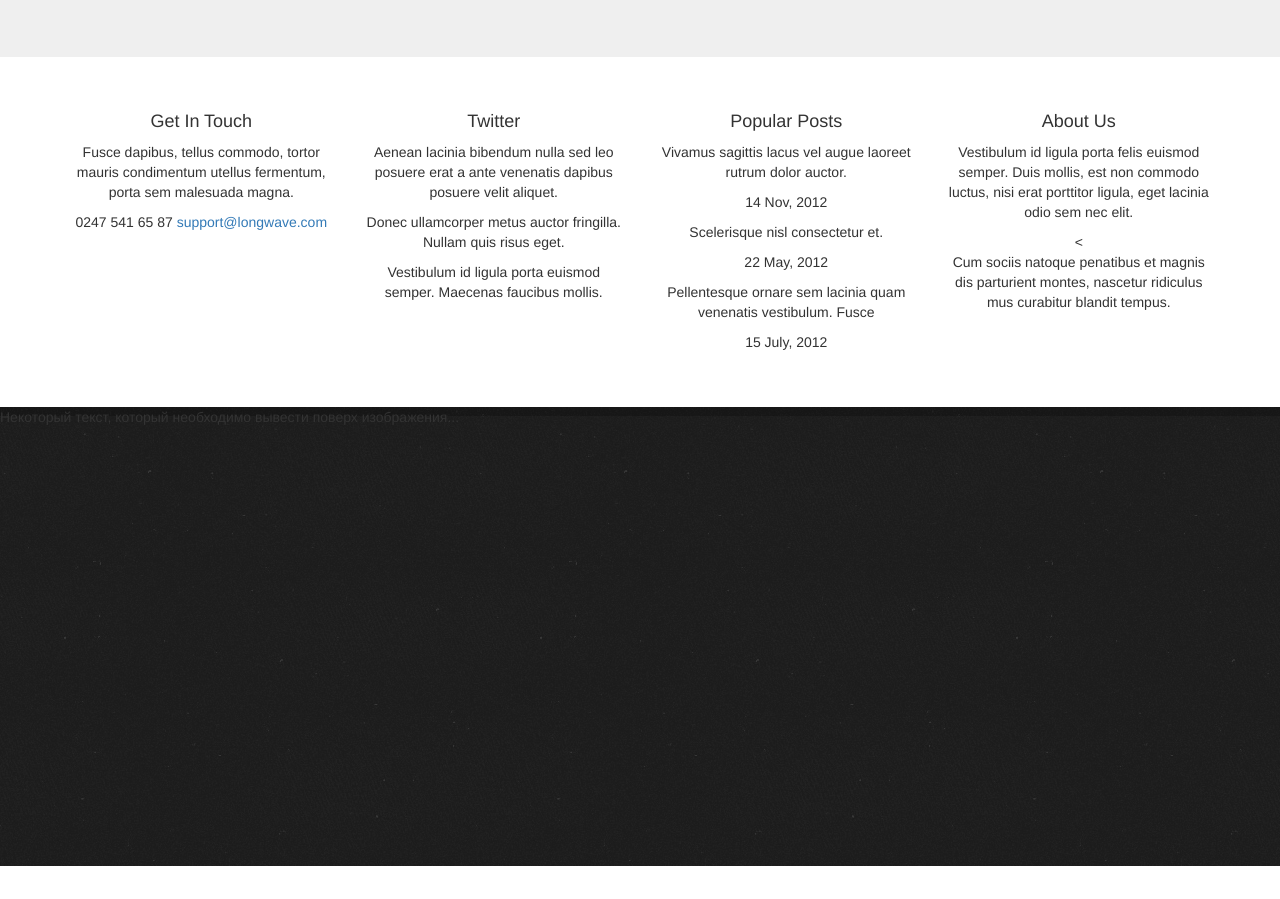
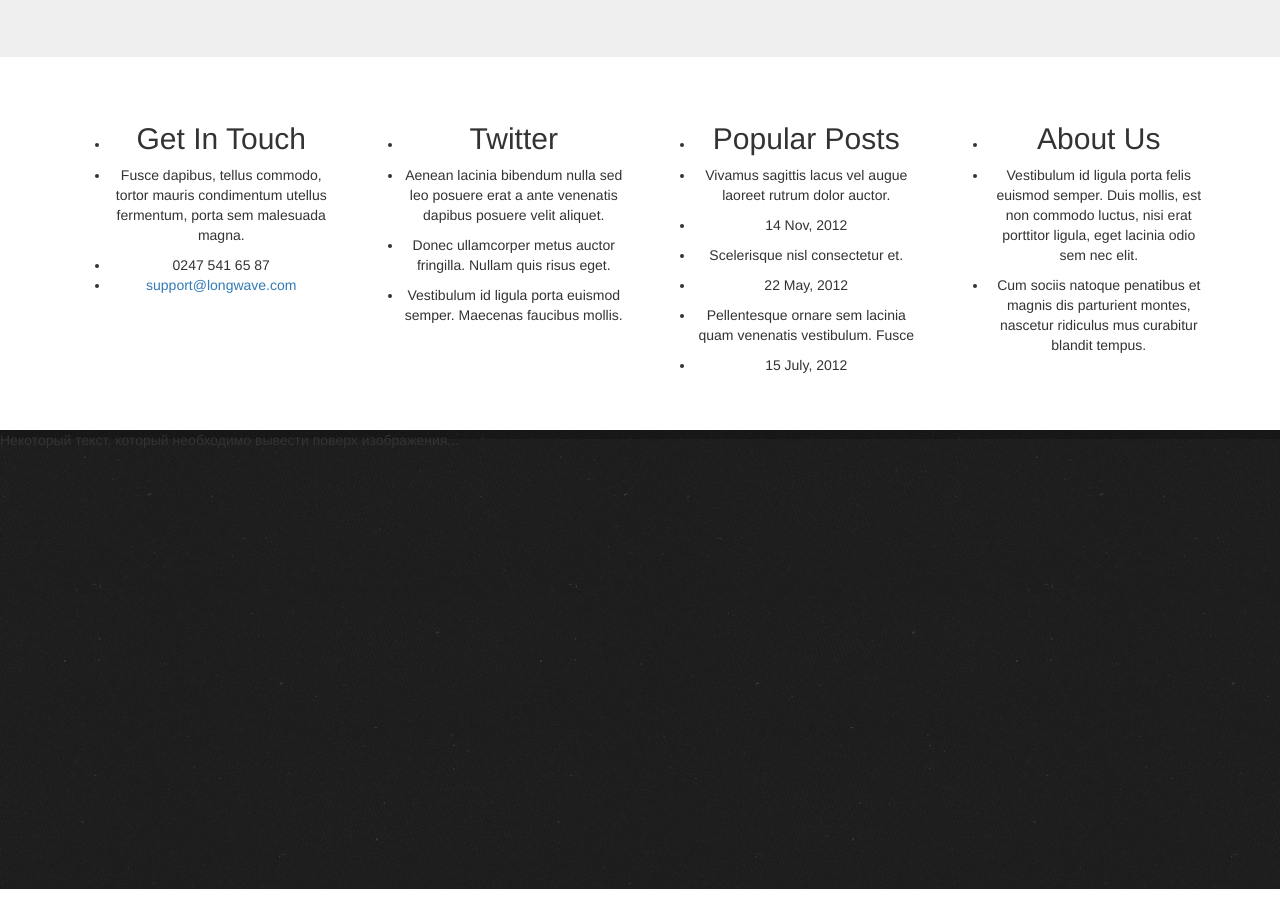
Before and after one commit to Mynik3D/Marble, a plain HTML site: page index.html in a window 1280 px wide. Shown: the part 1612-2511 px from the top of the page. Drawn offline with nearby package versions, Linux system fonts and the light colour scheme.

Commit message:
list style

```diff
--- a/index.html
+++ b/index.html
@@ -163,36 +163,42 @@
         <div class="footer__limiter">
         <div class="row">
       <div class="col-md-3">
-        <h4>Get In Touch</h4>
-        <p>Fusce dapibus, tellus commodo, tortor mauris condimentum utellus fermentum, porta sem malesuada magna.</p>
-        <span class="footer__tel">0247 541 65 87</span>
-        <a href="#">support@longwave.com</a>
-
-      </div>
-      <div class="col-md-3">
-        <h4>Twitter</h4>
-        <p>Aenean lacinia bibendum nulla sed leo posuere erat a ante venenatis dapibus posuere velit aliquet.</p>
-        <p>Donec ullamcorper metus auctor fringilla. Nullam quis risus eget.</p>
-        <p>Vestibulum id ligula porta  euismod semper. Maecenas faucibus mollis.</p>
-
+      <ul>
+        <li><h2>Get In Touch</h4></li>
+        <li><p>Fusce dapibus, tellus commodo, tortor mauris condimentum utellus fermentum, porta sem malesuada magna.</p>
+</li>
+        <li><span class="footer__tel">0247 541 65 87</span></li>
+        <li><a href="#">support@longwave.com</a></li>
+      </ul>
       </div>
 
       <div class="col-md-3">
-        <h4>Popular Posts</h4>
-        <p>Vivamus sagittis lacus vel augue laoreet rutrum dolor auctor.</p>
-        <p>14 Nov, 2012</p>
-        <p>Scelerisque nisl consectetur et.</p>
-        <p>22 May, 2012 </p>
-        <p>Pellentesque ornare sem lacinia quam venenatis vestibulum. Fusce </p>
-     <p>15 July, 2012 </p>
-
+      <ul>
+        <li><h2>Twitter</h2></li>
+        <li><p>Aenean lacinia bibendum nulla sed leo posuere erat a ante venenatis dapibus posuere velit aliquet.</p></li>
+        <li><p>Donec ullamcorper metus auctor fringilla. Nullam quis risus eget.</p></li>
+        <li><p>Vestibulum id ligula porta  euismod semper. Maecenas faucibus mollis.</p></li>
+      </ul>
       </div>
 
       <div class="col-md-3">
-        <h4>About Us</h4>
-        <p>Vestibulum id ligula porta felis euismod semper. Duis mollis, est non commodo luctus, nisi erat porttitor ligula, eget lacinia odio sem nec elit. </p><
-        <p>Cum sociis natoque penatibus et magnis dis parturient montes, nascetur ridiculus mus curabitur blandit tempus.</p>
+      <ul>
+        <li><h2>Popular Posts</h2></li>
+        <li><p>Vivamus sagittis lacus vel augue laoreet rutrum dolor auctor.</p></li>
+        <li><p>14 Nov, 2012</p></li>
+        <li><p>Scelerisque nisl consectetur et.</p></li>
+        <li><p>22 May, 2012 </p></li>
+        <li><p>Pellentesque ornare sem lacinia quam venenatis vestibulum. Fusce </p></li>
+        <li><p>15 July, 2012 </p></li>
+      </ul>
+      </div>
 
+      <div class="col-md-3">
+      <ul>
+        <li><h2>About Us</h2></li>
+        <li><p>Vestibulum id ligula porta felis euismod semper. Duis mollis, est non commodo luctus, nisi erat porttitor ligula, eget lacinia odio sem nec elit. </p></li>
+        <li><p>Cum sociis natoque penatibus et magnis dis parturient montes, nascetur ridiculus mus curabitur blandit tempus.</p></li>
+      </ul>
       </div>
 </div>
     </div>
```
